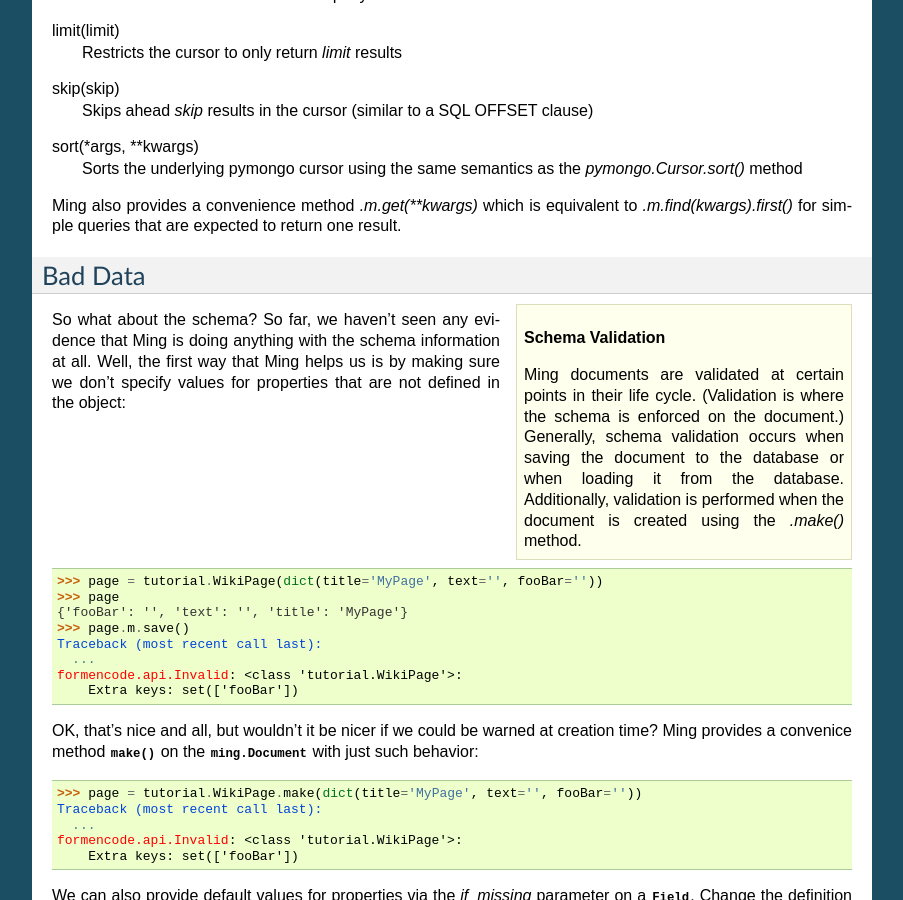
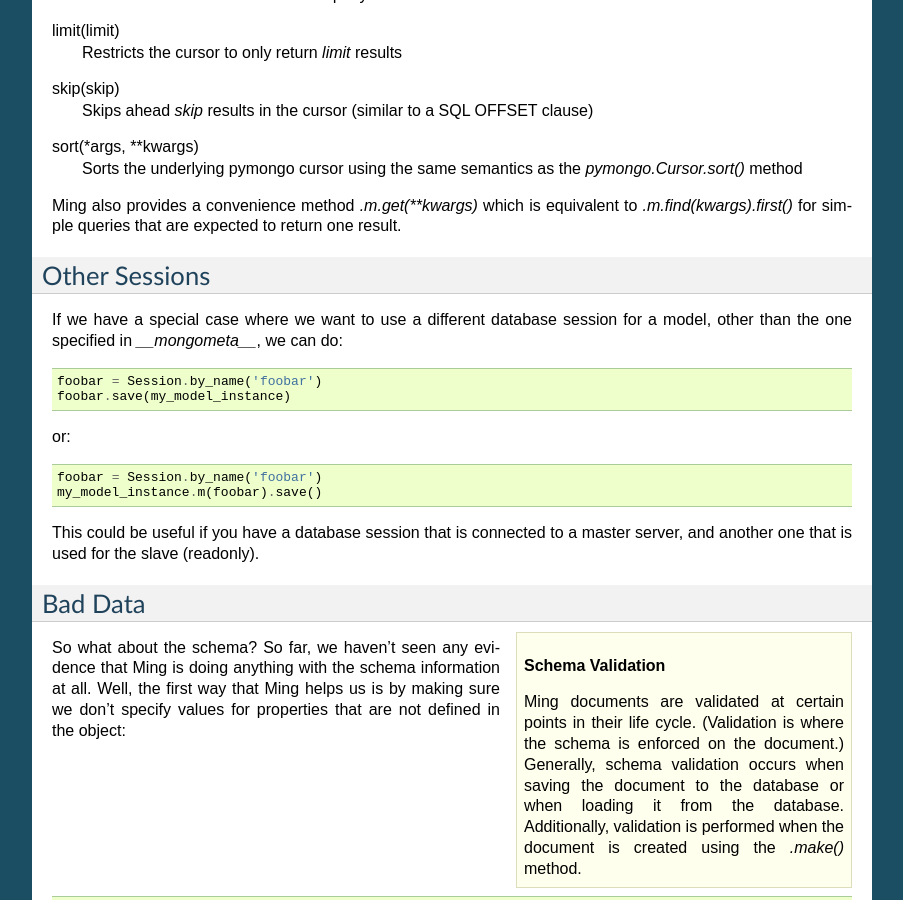
Before and after one commit to TurboGears/Ming, a Sphinx documentation site: the page built from docs/tour.rst, in a window 1280 px wide and 900 px high, scrolled down 3636 px. Shown: the whole window, without its empty margins (198-1101 px from the left). Built offline with Sphinx 7.4.7, drawn with Linux system fonts in a browser that asks for light colours.

Commit message:
document how to use other sessions with a model

```diff
--- a/docs/tour.rst
+++ b/docs/tour.rst
@@ -220,6 +220,23 @@
 Ming also provides a convenience method `.m.get(**kwargs)` which is equivalent to
 `.m.find(kwargs).first()` for simple queries that are expected to return one result.
 
+Other Sessions
+--------------
+
+If we have a special case where we want to use a different database session for a model,
+other than the one specified in `__mongometa__`, we can do::
+
+    foobar = Session.by_name('foobar')
+    foobar.save(my_model_instance)
+
+or::
+
+    foobar = Session.by_name('foobar')
+    my_model_instance.m(foobar).save()
+
+This could be useful if you have a database session that is connected to a master server,
+and another one that is used for the slave (readonly).
+
 Bad Data
 --------
 
```
Also changed, not shown: 1 other file.
